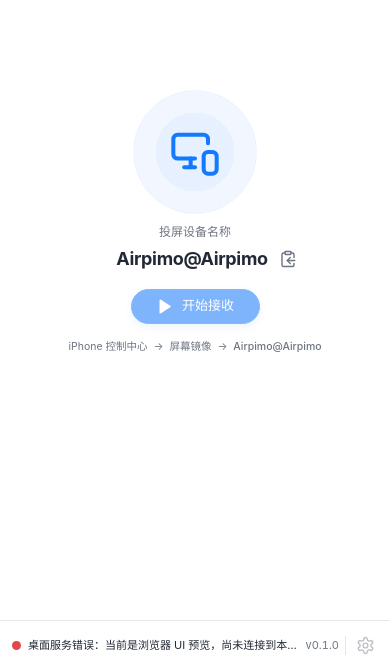
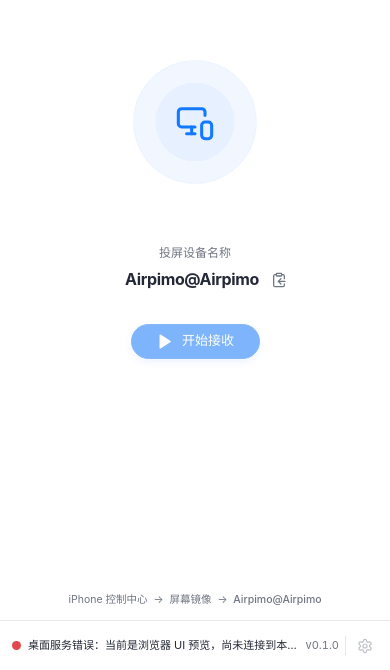
Before and after one commit to rfw/Airpimo, a React (Vite) app: page / in a window 390 px wide. Shown: the part 174-844 px from the top of the page. Built offline with nearby package versions, Linux system fonts and the light colour scheme.

Commit message:
ui: 修改UI

```diff
--- a/src/components/AirpimoHome.tsx
+++ b/src/components/AirpimoHome.tsx
@@ -1,8 +1,15 @@
-import { ClipboardCopy, LoaderCircle, MonitorSmartphone, Play, Settings, Square } from 'lucide-react';
-import {brand} from '../brand';
-import {type Snapshot, showRestartPrompt, issueHint} from '../domain/state';
-import {homeStatus} from '../domain/home-status';
-import {isDesktop} from '../lib/desktop';
+import {
+  ClipboardCopy,
+  LoaderCircle,
+  MonitorSmartphone,
+  Play,
+  Settings,
+  Square,
+} from "lucide-react";
+import { brand } from "../brand";
+import { type Snapshot, showRestartPrompt, issueHint } from "../domain/state";
+import { homeStatus } from "../domain/home-status";
+import { isDesktop } from "../lib/desktop";
 
 export interface AirpimoHomeProps {
   snapshot: Snapshot;
@@ -22,79 +29,191 @@ export interface AirpimoHomeProps {
 
 /** Only used to decide whether the web Header is shown; no runtime services depend on UA. */
 function isMacOS() {
-  if (typeof navigator === 'undefined') return false;
+  if (typeof navigator === "undefined") return false;
   return /Macintosh|Mac OS X/i.test(navigator.userAgent);
 }
 
-export function AirpimoHome({snapshot, ready, busy, now, bootError, feedback, onStart, onStop,
-  onRetry, onCopy, onSettings, onClearFeedback, updateAvailable}: AirpimoHomeProps) {
+export function AirpimoHome({
+  snapshot,
+  ready,
+  busy,
+  now,
+  bootError,
+  feedback,
+  onStart,
+  onStop,
+  onRetry,
+  onCopy,
+  onSettings,
+  onClearFeedback,
+  updateAvailable,
+}: AirpimoHomeProps) {
   const macOS = isMacOS();
   const active = snapshot.process_running;
-  const baseName = active ? (snapshot.applied_device_name ?? snapshot.settings.device_name) : snapshot.settings.device_name;
-  const name = `${baseName.replace(/@Airpimo$/, '')}@Airpimo`;
+  const baseName = active
+    ? snapshot.applied_device_name ?? snapshot.settings.device_name
+    : snapshot.settings.device_name;
+  const name = `${baseName.replace(/@Airpimo$/, "")}@Airpimo`;
   const status = homeStatus(snapshot, ready, bootError, now);
-  const starting = snapshot.stage === 'starting';
-  const retry = snapshot.stage === 'error' && !active;
+  const starting = snapshot.stage === "starting";
+  const retry = snapshot.stage === "error" && !active;
   const disabled = !ready || busy || starting || !isDesktop();
-  const label = active ? '停止接收' : '开始接收';
+  const label = active ? "停止接收" : "开始接收";
   const onPrimaryAction = active ? onStop : retry ? onRetry : onStart;
-  const serviceError = Boolean(bootError) || snapshot.stage === 'error';
+  const serviceError = Boolean(bootError) || snapshot.stage === "error";
   const restartNeeded = showRestartPrompt(snapshot);
-  const feedbackIsError = feedback !== '' && feedback !== '复制成功';
+  const feedbackIsError = feedback !== "" && feedback !== "复制成功";
   // All transient successes, failures, pending-restart and receiver states live in the footer.
   // Service failures take precedence over a stale "copied" notification.
-  const statusLabel = serviceError ? status.label : feedback || (restartNeeded ? '设置已修改 · 点击重启生效' : status.label);
-  const statusTone = serviceError ? status.tone : feedback ? (feedbackIsError ? 'error' : 'success') : restartNeeded ? 'warning' : status.tone;
-  const diagnosticHint = snapshot.stage === 'error' ? issueHint(snapshot.issue, import.meta.env.DEV) : '';
-  const fullStatus = [statusLabel, status.details, diagnosticHint].filter(Boolean).join(' · ');
-  const canRestart = restartNeeded && !serviceError && !feedback && !busy && ready && isDesktop();
+  const statusLabel = serviceError
+    ? status.label
+    : feedback || (restartNeeded ? "设置已修改 · 点击重启生效" : status.label);
+  const statusTone = serviceError
+    ? status.tone
+    : feedback
+    ? feedbackIsError
+      ? "error"
+      : "success"
+    : restartNeeded
+    ? "warning"
+    : status.tone;
+  const diagnosticHint =
+    snapshot.stage === "error"
+      ? issueHint(snapshot.issue, import.meta.env.DEV)
+      : "";
+  const fullStatus = [statusLabel, status.details, diagnosticHint]
+    .filter(Boolean)
+    .join(" · ");
+  const canRestart =
+    restartNeeded &&
+    !serviceError &&
+    !feedback &&
+    !busy &&
+    ready &&
+    isDesktop();
   const canDismiss = Boolean(feedback) && !serviceError;
 
-  return <div className={`app-shell airpimo-root ${macOS ? 'airpimo-macos' : 'airpimo-windows'}`} aria-busy={!ready}>
-    {macOS && <header className="airpimo-header" data-tauri-drag-region>
-      <span className="airpimo-header-title" data-tauri-drag-region>{brand.appName}</span>
-    </header>}
+  return (
+    <div
+      className={`app-shell airpimo-root ${
+        macOS ? "airpimo-macos" : "airpimo-windows"
+      }`}
+      aria-busy={!ready}
+    >
+      {macOS && (
+        <header className="airpimo-header" data-tauri-drag-region>
+          <span className="airpimo-header-title" data-tauri-drag-region>
+            {brand.appName}
+          </span>
+        </header>
+      )}
 
       <main className="airpimo-content">
         <div className="airpimo-center">
           <div className="airpimo-hero" aria-hidden="true">
-          <div className="airpimo-hero-inner"><MonitorSmartphone size={52} strokeWidth={1.85}/></div>
+            <div className="airpimo-hero-inner">
+              <MonitorSmartphone size={40} strokeWidth={1.85} />
+            </div>
           </div>
           <section className="airpimo-device" aria-label="投屏设备名称">
             <span className="airpimo-device-label">投屏设备名称</span>
             <div className="airpimo-device-row">
-            <strong className="airpimo-device-name" title={name}>{name}</strong>
-            <button className="airpimo-copy" type="button" aria-label="复制投屏设备名称" title="复制设备名称" onClick={() => onCopy(name)}>
-              <ClipboardCopy size={18} strokeWidth={1.9}/>
+              <strong className="airpimo-device-name" title={name}>
+                {name}
+              </strong>
+              <button
+                className="airpimo-copy"
+                type="button"
+                aria-label="复制投屏设备名称"
+                title="复制设备名称"
+                onClick={() => onCopy(name)}
+              >
+                <ClipboardCopy size={16} strokeWidth={1.9} />
               </button>
             </div>
           </section>
-        <button className={`airpimo-primary ${active ? 'is-stop' : ''}`} type="button" onClick={onPrimaryAction} disabled={disabled} aria-label={label}>
-          {busy || starting ? <LoaderCircle className="animate-spin" size={16} aria-hidden="true"/>
-            : active ? <Square size={14} fill="currentColor" aria-hidden="true"/>
-            : <Play size={17} fill="currentColor" aria-hidden="true"/>}
+          <button
+            className={`airpimo-primary ${active ? "is-stop" : ""}`}
+            type="button"
+            onClick={onPrimaryAction}
+            disabled={disabled}
+            aria-label={label}
+          >
+            {busy || starting ? (
+              <LoaderCircle
+                className="animate-spin"
+                size={16}
+                aria-hidden="true"
+              />
+            ) : active ? (
+              <Square size={14} fill="currentColor" aria-hidden="true" />
+            ) : (
+              <Play size={17} fill="currentColor" aria-hidden="true" />
+            )}
             <span>{label}</span>
           </button>
-        <p className="airpimo-guide" title={`iPhone 控制中心 → 屏幕镜像 → ${name}`}>
-          iPhone 控制中心 <span aria-hidden="true">→</span> 屏幕镜像 <span aria-hidden="true">→</span> <span className="airpimo-guide-device">{name}</span>
+        </div>
+        <p
+          className="airpimo-guide"
+          title={`iPhone 控制中心 → 屏幕镜像 → ${name}`}
+        >
+          iPhone 控制中心 <span aria-hidden="true">→</span> 屏幕镜像{" "}
+          <span aria-hidden="true">→</span>{" "}
+          <span className="airpimo-guide-device">{name}</span>
         </p>
-      </div>
       </main>
 
       <footer className="airpimo-footer">
-      <div className="airpimo-status" role="status" aria-live={statusTone === 'error' ? 'assertive' : 'polite'} title={fullStatus}>
-        <span className={`airpimo-status-dot is-${statusTone}`} aria-hidden="true"/>
-        {canRestart ? <button type="button" className="airpimo-status-text airpimo-status-action" onClick={onRetry} title={fullStatus}>
+        <div
+          className="airpimo-status"
+          role="status"
+          aria-live={statusTone === "error" ? "assertive" : "polite"}
+          title={fullStatus}
+        >
+          <span
+            className={`airpimo-status-dot is-${statusTone}`}
+            aria-hidden="true"
+          />
+          {canRestart ? (
+            <button
+              type="button"
+              className="airpimo-status-text airpimo-status-action"
+              onClick={onRetry}
+              title={fullStatus}
+            >
               {statusLabel}
-        </button> : canDismiss ? <button type="button" className="airpimo-status-text airpimo-status-action" onClick={onClearFeedback} title={`${fullStatus} · 点击关闭消息`}>
+            </button>
+          ) : canDismiss ? (
+            <button
+              type="button"
+              className="airpimo-status-text airpimo-status-action"
+              onClick={onClearFeedback}
+              title={`${fullStatus} · 点击关闭消息`}
+            >
               {statusLabel}
-        </button> : <span className="airpimo-status-text">{statusLabel}</span>}
+            </button>
+          ) : (
+            <span className="airpimo-status-text">{statusLabel}</span>
+          )}
         </div>
         <div className="airpimo-footer-actions">
           <span className="airpimo-version">v{brand.version}</span>
-        <span className="airpimo-separator" aria-hidden="true"/>
-        <button type="button" className="airpimo-footer-button" aria-label="打开设置" title={updateAvailable ? "设置 · 发现新版本" : "设置"} disabled={!ready || !isDesktop()} onClick={onSettings}><Settings size={19} strokeWidth={1.8}/>{updateAvailable && <span className="airpimo-update-dot" aria-label="发现新版本"/>}</button>
+          <span className="airpimo-separator" aria-hidden="true" />
+          <button
+            type="button"
+            className="airpimo-footer-button"
+            aria-label="打开设置"
+            title={updateAvailable ? "设置 · 发现新版本" : "设置"}
+            disabled={!ready || !isDesktop()}
+            onClick={onSettings}
+          >
+            <Settings size={16} strokeWidth={1.8} />
+            {updateAvailable && (
+              <span className="airpimo-update-dot" aria-label="发现新版本" />
+            )}
+          </button>
         </div>
       </footer>
-  </div>;
+    </div>
+  );
 }
--- a/src/styles/airpimo-home.css
+++ b/src/styles/airpimo-home.css
@@ -1,96 +1,347 @@
 /* Airpimo v21 main window only. Modals retain the existing app-wide shadcn styles. */
 .airpimo-root {
-  width: 100%; height: 100vh; min-height: 0; max-height: 100vh;
-  display: flex; flex-direction: column; overflow: hidden;
-  background: hsl(var(--background)); color: hsl(var(--foreground));
+  width: 100%;
+  height: 100vh;
+  min-height: 0;
+  max-height: 100vh;
+  display: flex;
+  flex-direction: column;
+  overflow: hidden;
+  background: hsl(var(--background));
+  color: hsl(var(--foreground));
 }
 .airpimo-header {
-  position: relative; height: 46px; min-height: 46px;
-  display: flex; align-items: center; justify-content: center;
+  position: relative;
+  height: 46px;
+  min-height: 46px;
+  display: flex;
+  align-items: center;
+  justify-content: center;
   border-bottom: 1px solid hsl(var(--border));
-  user-select: none; -webkit-user-select: none;
+  user-select: none;
+  -webkit-user-select: none;
 }
-.airpimo-header-title { font-size: 14px; font-weight: 640; letter-spacing: -.25px; pointer-events: none; }
+.airpimo-header-title {
+  font-size: 14px;
+  font-weight: 640;
+  letter-spacing: -0.25px;
+  pointer-events: none;
+}
 .airpimo-content {
-  position: relative; flex: 1; min-height: 0; display: flex;
-  align-items: center; justify-content: center;
+  position: relative;
+  flex: 1;
+  min-height: 0;
+  display: flex;
+  align-items: center;
+  justify-content: center;
   padding: 10px 16px 12px;
+  flex-direction: column;
 }
-.airpimo-center { display: flex; flex-direction: column; align-items: center; width: 100%; min-width: 0; }
+.airpimo-center {
+  display: flex;
+  flex-direction: column;
+  align-items: center;
+  justify-content: center;
+  width: 100%;
+  min-width: 0;
+  flex: 1;
+}
 .airpimo-hero {
-  width: 124px; height: 124px; border-radius: 50%; flex: 0 0 124px;
-  display: flex; justify-content: center; align-items: center;
-  background: radial-gradient(circle, rgba(31,117,255,.105) 0 45%, rgba(31,117,255,.06) 45% 70%, rgba(31,117,255,.025) 70% 100%);
-  box-shadow: inset 0 0 0 1px rgba(44,116,224,.045);
+  width: 124px;
+  height: 124px;
+  border-radius: 50%;
+  flex: 0 0 124px;
+  margin-bottom: 80px;
+  display: flex;
+  justify-content: center;
+  align-items: center;
+  margin-bottom: 60px;
+  background: radial-gradient(
+    circle,
+    rgba(31, 117, 255, 0.105) 0 45%,
+    rgba(31, 117, 255, 0.06) 45% 70%,
+    rgba(31, 117, 255, 0.025) 70% 100%
+  );
+  box-shadow: inset 0 0 0 1px rgba(44, 116, 224, 0.045);
 }
-.airpimo-hero-inner { width: 68px; height: 68px; color: #1379ff; display: grid; place-items: center; }
-.airpimo-device { margin-top: 9px; display: flex; flex-direction: column; align-items: center; width: min(100%, 370px); min-width: 0; text-align: center; }
-.airpimo-device-label { color: hsl(var(--muted-foreground)); font-size: 12px; font-weight: 450; }
-.airpimo-device-row { display: flex; justify-content: center; align-items: center; max-width: 100%; min-width: 0; gap: 6px; margin-top: 4px; padding-left: 28px; }
-.airpimo-device-name { font-size: 20px; line-height: 1.3; letter-spacing: -.35px; font-weight: 660; min-width: 0; max-width: min(270px, calc(100vw - 120px)); overflow: hidden; text-overflow: ellipsis; white-space: nowrap; }
-.airpimo-copy { width: 28px; height: 28px; flex: none; display: grid; place-items: center; border: none; background: none; color: hsl(var(--muted-foreground)); border-radius: 7px; padding: 0; }
-.airpimo-copy:hover { background: hsl(var(--muted)); color: hsl(var(--foreground)); }
+.airpimo-hero-inner {
+  width: 50px;
+  height: 50px;
+  color: #1379ff;
+  display: grid;
+  place-items: center;
+}
+.airpimo-device {
+  display: flex;
+  flex-direction: column;
+  align-items: center;
+  width: min(100%, 370px);
+  min-width: 0;
+  text-align: center;
+}
+.airpimo-device-label {
+  color: hsl(var(--muted-foreground));
+  font-size: 12px;
+  font-weight: 450;
+}
+.airpimo-device-row {
+  display: flex;
+  justify-content: center;
+  align-items: center;
+  max-width: 100%;
+  min-width: 0;
+  gap: 6px;
+  margin-top: 4px;
+  padding-left: 28px;
+}
+.airpimo-device-name {
+  font-size: 20px;
+  line-height: 1.3;
+  letter-spacing: -0.35px;
+  font-weight: 660;
+  min-width: 0;
+  max-width: min(270px, calc(100vw - 120px));
+  overflow: hidden;
+  text-overflow: ellipsis;
+  white-space: nowrap;
+}
+.airpimo-copy {
+  width: 28px;
+  height: 28px;
+  flex: none;
+  display: grid;
+  place-items: center;
+  border: none;
+  background: none;
+  color: hsl(var(--muted-foreground));
+  border-radius: 7px;
+  padding: 0;
+}
+.airpimo-copy:hover {
+  background: hsl(var(--muted));
+  color: hsl(var(--foreground));
+}
 .airpimo-primary {
-  display: inline-flex; justify-content: center; align-items: center; gap: 9px;
-  margin-top: 16px; min-width: 129px; height: 35px; padding: 0 17px;
-  border-radius: 999px; border: 1px solid #247df1; background: #1677fb; color: white;
-  font-size: 13px; font-weight: 550;
-  box-shadow: 0 3px 9px rgba(23,116,243,.15);
-  transition: background-color .15s ease, transform .15s ease;
+  display: inline-flex;
+  justify-content: center;
+  align-items: center;
+  gap: 9px;
+  margin-top: 30px;
+  min-width: 129px;
+  height: 35px;
+  padding: 0 17px;
+  border-radius: 999px;
+  border: 1px solid #247df1;
+  background: #1677fb;
+  color: white;
+  font-size: 13px;
+  font-weight: 550;
+  box-shadow: 0 3px 9px rgba(23, 116, 243, 0.15);
+  transition: background-color 0.15s ease, transform 0.15s ease;
 }
-.airpimo-primary:hover:not(:disabled) { background: #086aea; }
-.airpimo-primary:active:not(:disabled) { transform: translateY(1px); }
-.airpimo-primary.is-stop { background: #246fe8; color: #fff; border-color: #246fe8; }
-.airpimo-primary.is-stop:hover:not(:disabled) { background: #155ed4; }
-.dark .airpimo-primary.is-stop { background: #246fe8; color: #fff; border-color: #246fe8; }
-.airpimo-primary:disabled { opacity: .55; cursor: not-allowed; }
+.airpimo-primary:hover:not(:disabled) {
+  background: #086aea;
+}
+.airpimo-primary:active:not(:disabled) {
+  transform: translateY(1px);
+}
+.airpimo-primary.is-stop {
+  background: #246fe8;
+  color: #fff;
+  border-color: #246fe8;
+}
+.airpimo-primary.is-stop:hover:not(:disabled) {
+  background: #155ed4;
+}
+.dark .airpimo-primary.is-stop {
+  background: #246fe8;
+  color: #fff;
+  border-color: #246fe8;
+}
+.airpimo-primary:disabled {
+  opacity: 0.55;
+  cursor: not-allowed;
+}
+.airpimo-main {
+  display: flex;
+  flex-direction: column;
+  flex: 1 1 auto;
+  min-height: 0;
+}
 .airpimo-guide {
-  color: hsl(var(--muted-foreground)); font-size: 11.5px; margin: 15px 0 0;
-  line-height: 1.5; max-width: 100%; text-align: center;
+  color: hsl(var(--muted-foreground));
+  font-size: 11.5px;
+  margin: 10px 0 0;
+  line-height: 1.5;
+  max-width: 100%;
+  text-align: center;
   overflow-wrap: anywhere;
 }
-.airpimo-guide > span[aria-hidden] { margin: 0 3px; }
-.airpimo-guide-device { font-weight: 500; }
+.airpimo-guide > span[aria-hidden] {
+  margin: 0 3px;
+}
+.airpimo-guide-device {
+  font-weight: 500;
+}
 .airpimo-footer {
-  flex: 0 0 50px; min-height: 50px; border-top: 1px solid hsl(var(--border));
-  display: flex; align-items: center; justify-content: space-between; gap: 8px;
-  padding: 0 17px; background: hsl(var(--background));
+  flex: 0 0 50px;
+  min-height: 50px;
+  border-top: 1px solid hsl(var(--border));
+  display: flex;
+  align-items: center;
+  justify-content: space-between;
+  gap: 8px;
+  padding: 0 17px;
+  background: hsl(var(--background));
 }
-.airpimo-status { flex: 1 1 auto; min-width: 0; display: flex; align-items: center; gap: 9px; font-size: 12px; color: hsl(var(--foreground)); }
-.airpimo-status-dot { display: block; width: 9px; height: 9px; border-radius: 50%; flex: none; }
-.airpimo-status-dot.is-success { background: #16c75b; }
-.airpimo-status-dot.is-neutral { background: #a4adbb; }
-.airpimo-status-dot.is-warning { background: #e6a334; }
-.airpimo-status-dot.is-error { background: #e4474b; }
+.airpimo-status {
+  flex: 1 1 auto;
+  min-width: 0;
+  display: flex;
+  align-items: center;
+  gap: 9px;
+  font-size: 12px;
+  color: hsl(var(--foreground));
+}
+.airpimo-status-dot {
+  display: block;
+  width: 9px;
+  height: 9px;
+  border-radius: 50%;
+  flex: none;
+}
+.airpimo-status-dot.is-success {
+  background: #16c75b;
+}
+.airpimo-status-dot.is-neutral {
+  background: #a4adbb;
+}
+.airpimo-status-dot.is-warning {
+  background: #e6a334;
+}
+.airpimo-status-dot.is-error {
+  background: #e4474b;
+}
 /* The status area is the sole visible destination for receiver/error/toast/restart feedback. */
-.airpimo-status-text { min-width: 0; white-space: nowrap; overflow: hidden; text-overflow: ellipsis; }
-.airpimo-status-action { border: 0; background: transparent; color: inherit; padding: 3px 0; text-align: left; font: inherit; cursor: pointer; }
-.airpimo-status-action:hover { text-decoration: underline; }
-.airpimo-status-action:focus-visible { outline: 2px solid #1677fb; outline-offset: 2px; border-radius: 2px; }
-.airpimo-footer-actions { display: inline-flex; align-items: center; gap: 9px; flex: none; }
-.airpimo-version { color: hsl(var(--muted-foreground)); font-size: 11px; font-variant-numeric: tabular-nums; }
-.airpimo-separator { background: hsl(var(--border)); width: 1px; height: 19px; }
-.airpimo-footer-button { width: 26px; height: 28px; border-radius: 7px; border: none; padding: 0; display: grid; place-items: center; background: none; color: hsl(var(--muted-foreground)); }
-.airpimo-footer-button:hover:not(:disabled) { background: hsl(var(--muted)); color: hsl(var(--foreground)); }
-.airpimo-footer-button:disabled { opacity: .45; cursor: not-allowed; }
+.airpimo-status-text {
+  min-width: 0;
+  white-space: nowrap;
+  overflow: hidden;
+  text-overflow: ellipsis;
+}
+.airpimo-status-action {
+  border: 0;
+  background: transparent;
+  color: inherit;
+  padding: 3px 0;
+  text-align: left;
+  font: inherit;
+  cursor: pointer;
+}
+.airpimo-status-action:hover {
+  text-decoration: underline;
+}
+.airpimo-status-action:focus-visible {
+  outline: 2px solid #1677fb;
+  outline-offset: 2px;
+  border-radius: 2px;
+}
+.airpimo-footer-actions {
+  display: inline-flex;
+  align-items: center;
+  gap: 9px;
+  flex: none;
+}
+.airpimo-version {
+  color: hsl(var(--muted-foreground));
+  font-size: 11px;
+  font-variant-numeric: tabular-nums;
+}
+.airpimo-separator {
+  background: hsl(var(--border));
+  width: 1px;
+  height: 19px;
+}
+.airpimo-footer-button {
+  width: 26px;
+  height: 28px;
+  border-radius: 7px;
+  border: none;
+  padding: 0;
+  display: grid;
+  place-items: center;
+  background: none;
+  color: hsl(var(--muted-foreground));
+}
+.airpimo-footer-button:hover:not(:disabled) {
+  background: hsl(var(--muted));
+  color: hsl(var(--foreground));
+}
+.airpimo-footer-button:disabled {
+  opacity: 0.45;
+  cursor: not-allowed;
+}
 @media (max-width: 450px) {
-  .airpimo-footer { padding: 0 12px; }
-  .airpimo-footer-actions { gap: 6px; }
-  .airpimo-status { gap: 7px; font-size: 11px; }
-  .airpimo-device-name { font-size: 18px; }
-  .airpimo-guide { font-size: 10.5px; }
+  .airpimo-footer {
+    padding: 0 12px;
+  }
+  .airpimo-footer-actions {
+    gap: 6px;
+  }
+  .airpimo-status {
+    gap: 7px;
+    font-size: 11px;
+  }
+  .airpimo-device-name {
+    font-size: 16px;
+  }
+  .airpimo-guide {
+    font-size: 10.5px;
+  }
 }
 @media (max-height: 390px) {
-  .airpimo-hero { width: 94px; height: 94px; flex-basis: 94px; }
-  .airpimo-hero-inner { transform: scale(.84); }
-  .airpimo-device { margin-top: 5px; }
-  .airpimo-primary { margin-top: 10px; }
-  .airpimo-guide { margin-top: 8px; }
-  .airpimo-footer { flex-basis: 45px; min-height: 45px; }
-  .airpimo-header { height: 42px; min-height: 42px; }
+  .airpimo-hero {
+    width: 94px;
+    height: 94px;
+    flex-basis: 94px;
+  }
+  .airpimo-hero-inner {
+    transform: scale(0.84);
+  }
+  .airpimo-device {
+    margin-top: 5px;
+  }
+  .airpimo-primary {
+    margin-top: 10px;
+  }
+  .airpimo-guide {
+    margin-top: 8px;
+  }
+  .airpimo-footer {
+    flex-basis: 45px;
+    min-height: 45px;
+  }
+  .airpimo-header {
+    height: 42px;
+    min-height: 42px;
+  }
 }
-@media (prefers-reduced-motion: reduce) { .airpimo-primary { transition: none; } }
+@media (prefers-reduced-motion: reduce) {
+  .airpimo-primary {
+    transition: none;
+  }
+}
 
 /* A newer release is indicated on Settings without replacing receiver status. */
-.airpimo-footer-button { position: relative; }
-.airpimo-update-dot { position: absolute; width: 6px; height: 6px; border-radius: 50%; top: 1px; right: 1px; background: #3986ee; }
+.airpimo-footer-button {
+  position: relative;
+}
+.airpimo-update-dot {
+  position: absolute;
+  width: 6px;
+  height: 6px;
+  border-radius: 50%;
+  top: 1px;
+  right: 1px;
+  background: #3986ee;
+}
```
Also changed, not shown: src-tauri/tauri.conf.json (+5 -7 lines), 2 other files (tests, documents, lock files or other folders). Lines whose indentation alone changed are shown as unchanged.
